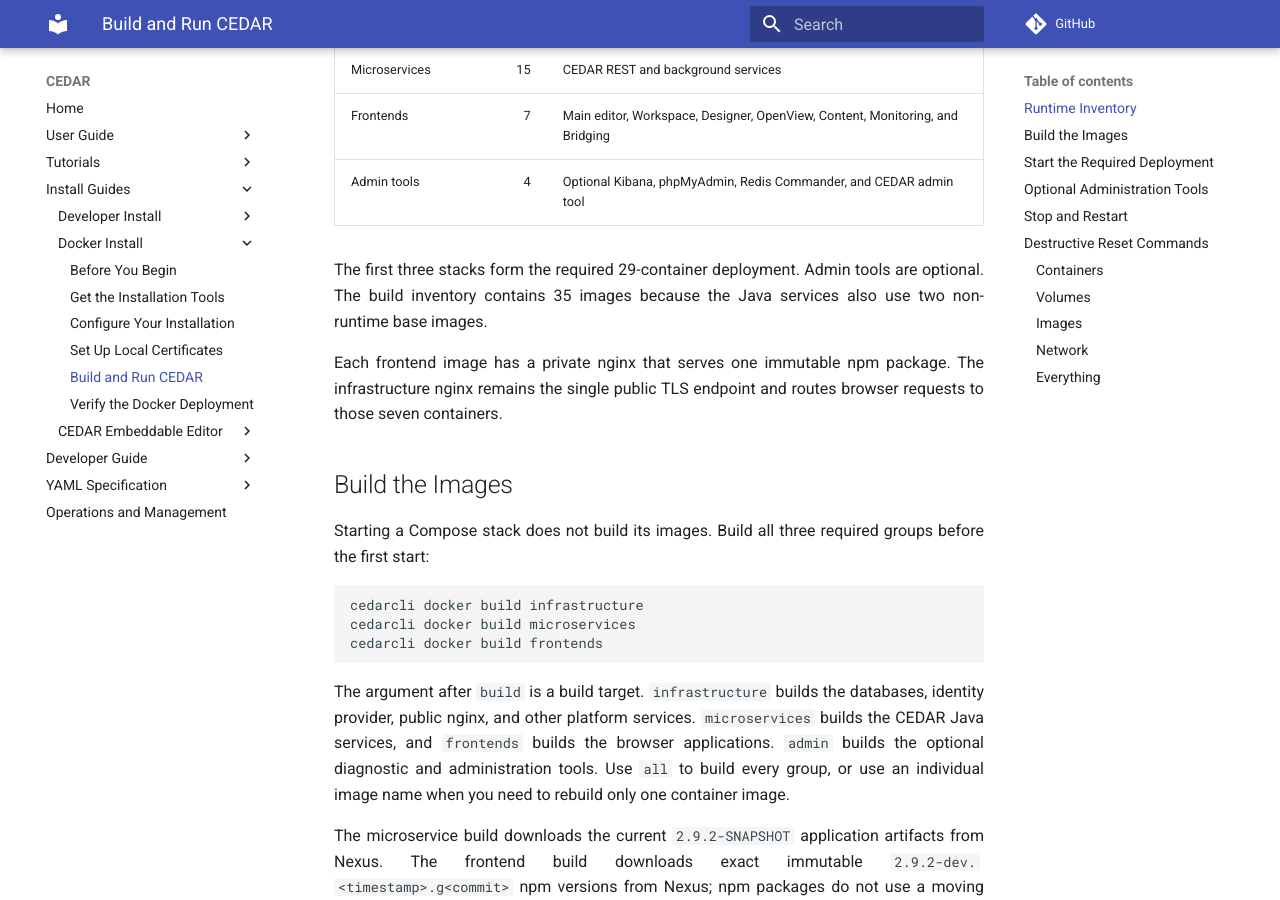
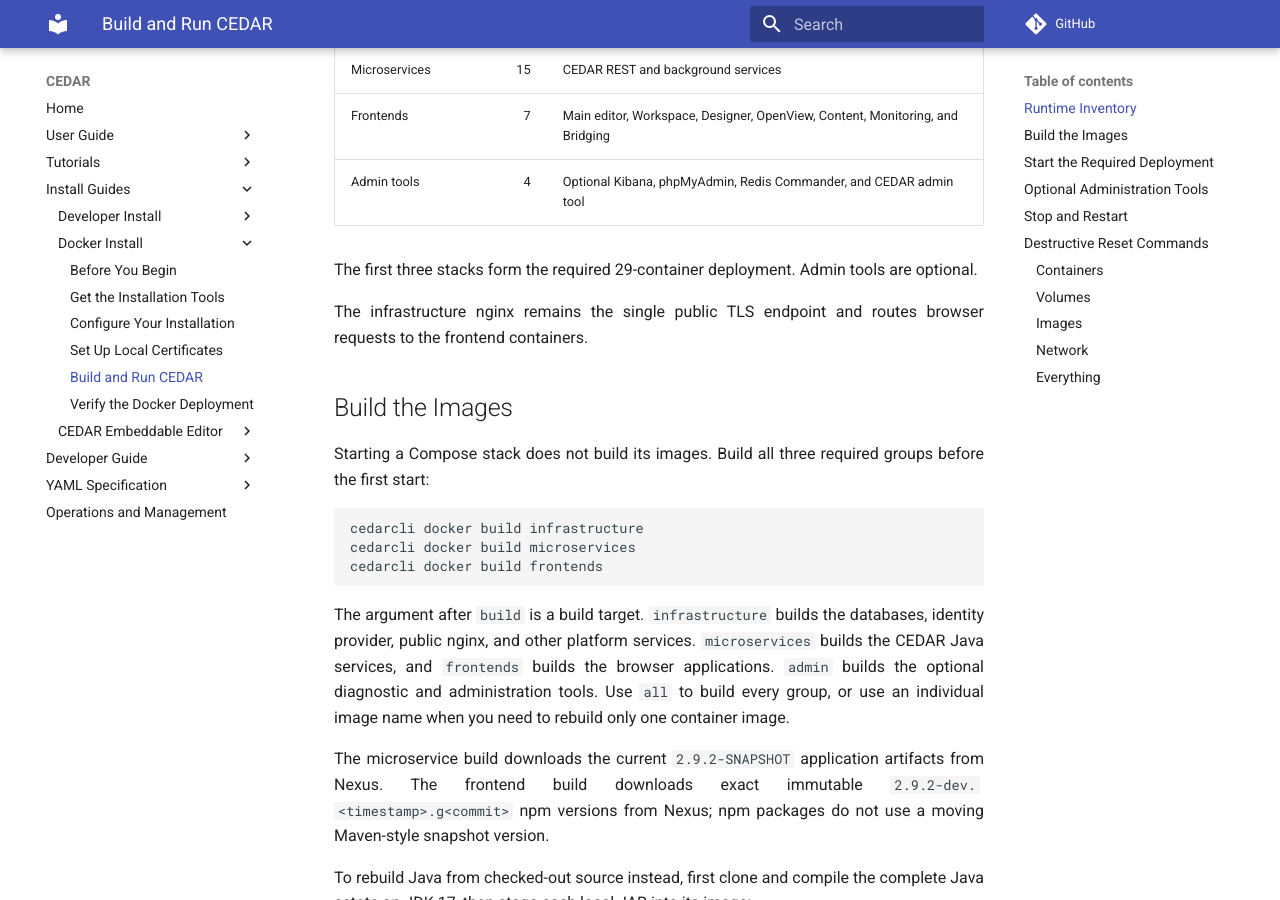
Before and after one commit to metadatacenter/cedar-mkdocs, an MkDocs documentation site: the page built from docs/install-docker-eval/build-and-run.md, in a window 1280 px wide and 900 px high, scrolled down 586 px. Built offline with MkDocs 1.6.1 and Material for MkDocs 9.7.7, drawn with Linux system fonts in a browser that asks for light colours; comment, search, counter and statistics services are not loaded.

Commit message:
docs: trim Docker inventory implementation details

```diff
--- a/docs/install-docker-eval/build-and-run.md
+++ b/docs/install-docker-eval/build-and-run.md
@@ -19,11 +19,10 @@
 | Frontends | 7 | Main editor, Workspace, Designer, OpenView, Content, Monitoring, and Bridging |
 | Admin tools | 4 | Optional Kibana, phpMyAdmin, Redis Commander, and CEDAR admin tool |
 
-The first three stacks form the required 29-container deployment. Admin tools are optional. The
-build inventory contains 35 images because the Java services also use two non-runtime base images.
+The first three stacks form the required 29-container deployment. Admin tools are optional.
 
-Each frontend image has a private nginx that serves one immutable npm package. The infrastructure
-nginx remains the single public TLS endpoint and routes browser requests to those seven containers.
+The infrastructure nginx remains the single public TLS endpoint and routes browser requests to the
+frontend containers.
 
 ## Build the Images
 
```
